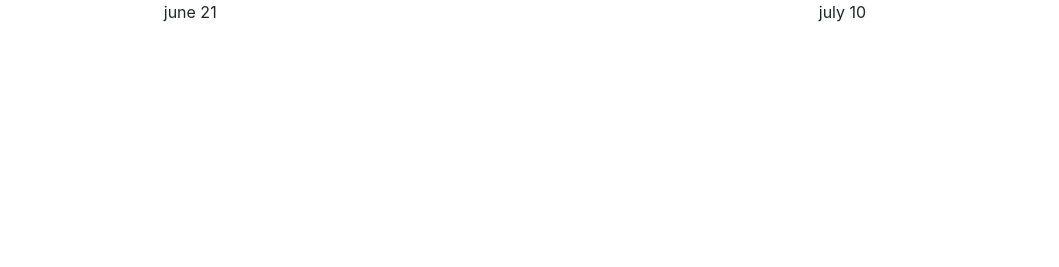
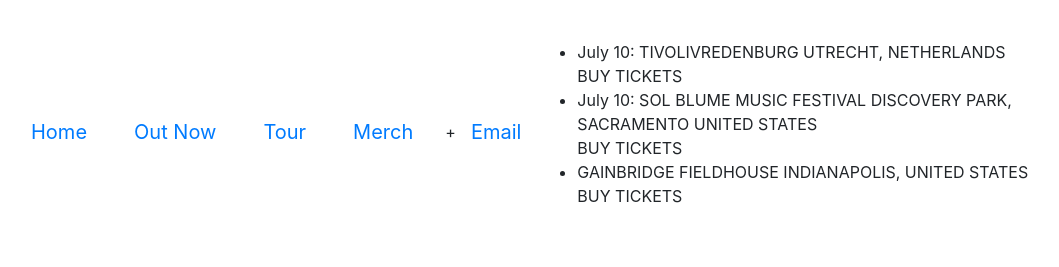
Before and after one commit to DJACamagan/EmpTechFinalDamian, a plain HTML site: page Tour.html in a window 1280 px wide. Shown: the whole page, without its empty margins (0-1059 px from the left). Drawn offline with nearby package versions, Linux system fonts and the light colour scheme.

Commit message:
third commit

```diff
--- a/Tour.html
+++ b/Tour.html
@@ -8,21 +8,50 @@
     <title>Document</title>
 </head>
 <body>
+  <nav class="navbar navbar-expand-lg bg-transparent">
+  <div class="container-fluid">
+    <a class="navbar-brand" href="#">Home</a>
+    <button class="navbar-toggler" type="button" data-bs-toggle="collapse" data-bs-target="#navbarSupportedContent" aria-controls="navbarSupportedContent" aria-expanded="false" aria-label="Toggle navigation">
+      <span class="navbar-toggler-icon"></span>
+    </button>
+    <nav class="navbar navbar-expand-lg bg-transparent">
+    <div class="container-fluid">
+      <a class="navbar-brand" href="#">Out Now</a>
+      <button class="navbar-toggler" type="button" data-bs-toggle="collapse" data-bs-target="#navbarSupportedContent" aria-controls="navbarSupportedContent" aria-expanded="false" aria-label="Toggle navigation">
+        <span class="navbar-toggler-icon"></span>
+      </button>
+      <nav class="navbar navbar-expand-lg bg-transparent">
+      <div class="container-fluid">
+        <a class="navbar-brand" href="#">Tour</a>
+        <button class="navbar-toggler" type="button" data-bs-toggle="collapse" data-bs-target="#navbarSupportedContent" aria-controls="navbarSupportedContent" aria-expanded="false" aria-label="Toggle navigation">
+          <span class="navbar-toggler-icon"></span>
+        </button>
+        <nav class="navbar navbar-expand-lg bg-transparent">
+        <div class="container-fluid">
+          <a class="navbar-brand" href="#">Merch</a>
+          <button class="navbar-toggler" type="button" data-bs-toggle="collapse" data-bs-target="#navbarSupportedContent" aria-controls="navbarSupportedContent" aria-expanded="false" aria-label="Toggle navigation">
+            <span class="navbar-toggler-icon"></span>
+          </button>
+          <nav class="navbar navbar-expand-lg bg-transparent">+
+          <div class="container-fluid">
+            <a class="navbar-brand" href="#">Email</a>
+            <button class="navbar-toggler" type="button" data-bs-toggle="collapse" data-bs-target="#navbarSupportedContent" aria-controls="navbarSupportedContent" aria-expanded="false" aria-label="Toggle navigation">
+              <span class="navbar-toggler-icon"></span>
+            </button>
 
+    <ul>
 
-    <div class="row justify-content-around">
-        <div class="col-3">
-          june 21
-        </div>
-        <div class="col-3">
-          july 10
-        </div>
+    <li>July 10: TIVOLIVREDENBURG
+      UTRECHT, NETHERLANDS <br> BUY TICKETS </li>
 
-      </div>
+    <li>July 10: SOL BLUME MUSIC FESTIVAL
+      DISCOVERY PARK, SACRAMENTO
+      UNITED STATES <br> BUY TICKETS </li>
 
+    <li>GAINBRIDGE FIELDHOUSE
+      INDIANAPOLIS, UNITED STATES <br> BUY TICKETS </li>
 
-
-
+    </ul>
 
 
 
```
Also changed, not shown: Merch.html (+3 -1 lines), OutNow.html (+33 -0 lines).
